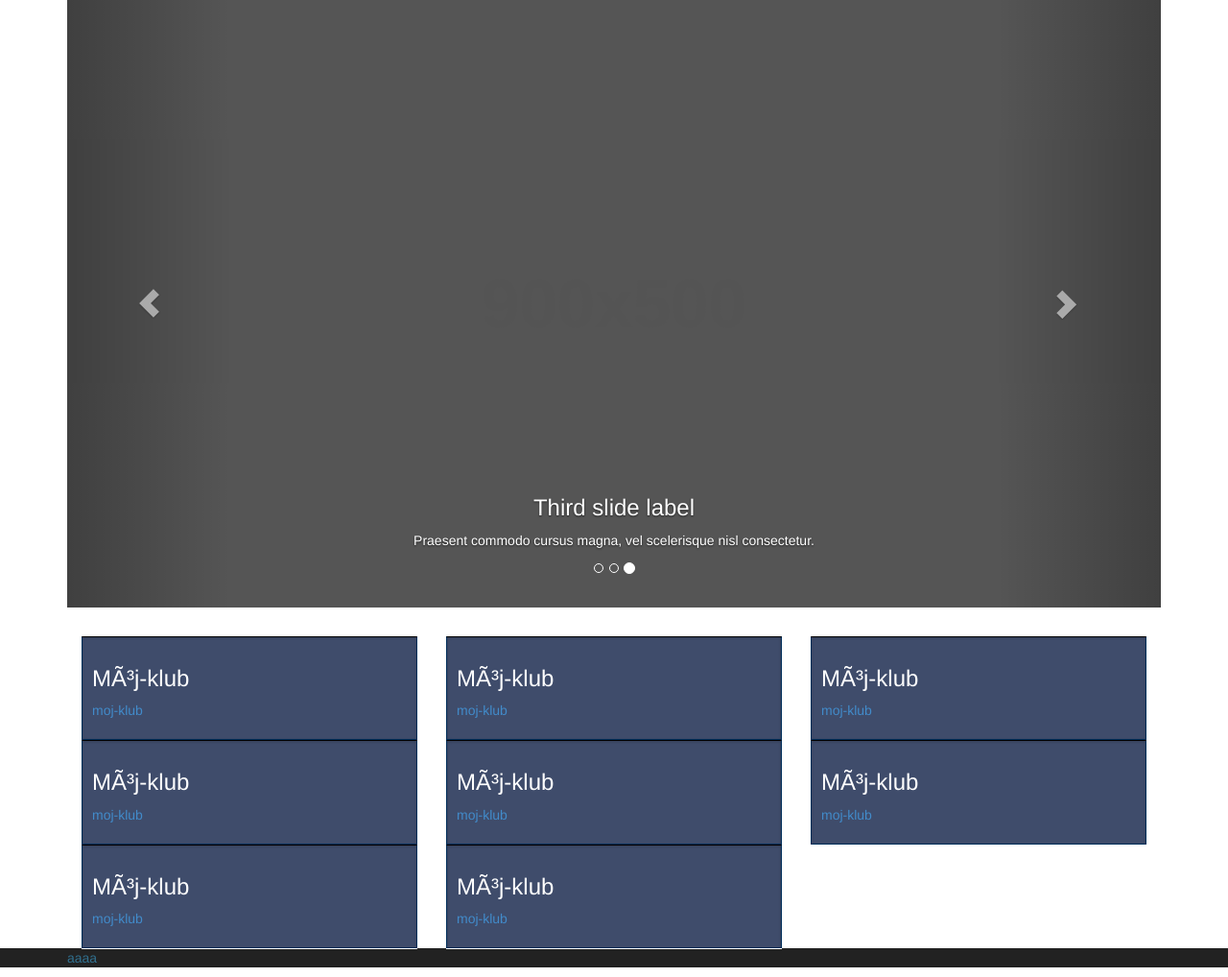
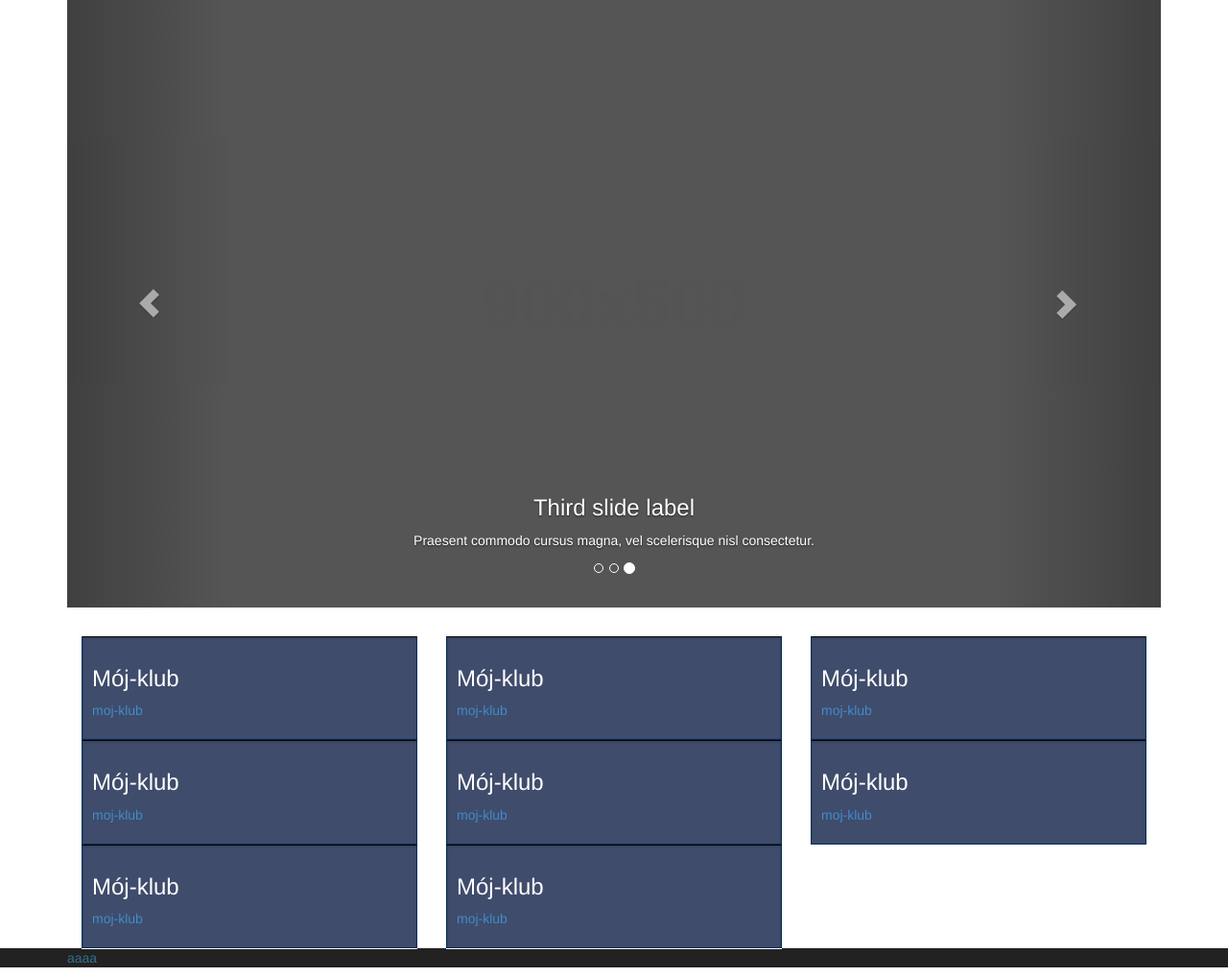
Before and after one commit to codecats-tutorials/djzakladnik, a Django app: page / in a window 1280 px wide. Shown: the part 110-1128 px from the top of the page at 96% size. Run offline with Django 3.2, Linux system fonts and the light colour scheme; parts of the project's set-up code (start-up, migrations or seed data) failed here and were passed over; some libraries are stand-ins or nearby versions.

Commit message:
template changed

```diff
--- a/bookmarks/templates/bookmarks/index.html
+++ b/bookmarks/templates/bookmarks/index.html
@@ -42,7 +42,7 @@
     <div class="row container bookmarks">
         <div class="col-md-4">
             <div>
-                <h3>MÃ³j-klub</h3>
+                <h3>Mój-klub</h3>
                 <p>
                     <a href="#">moj-klub</a>
                 </p>
@@ -50,7 +50,7 @@
         </div>
         <div class="col-md-4">
             <div>
-                <h3>MÃ³j-klub</h3>
+                <h3>Mój-klub</h3>
                 <p>
                     <a href="#">moj-klub</a>
                 </p>
@@ -58,7 +58,7 @@
         </div>
         <div class="col-md-4">
             <div>
-                <h3>MÃ³j-klub</h3>
+                <h3>Mój-klub</h3>
                 <p>
                     <a href="#">moj-klub</a>
                 </p>
@@ -66,7 +66,7 @@
         </div>
         <div class="col-md-4">
             <div>
-                <h3>MÃ³j-klub</h3>
+                <h3>Mój-klub</h3>
                 <p>
                     <a href="#">moj-klub</a>
                 </p>
@@ -74,7 +74,7 @@
         </div>
         <div class="col-md-4">
             <div>
-                <h3>MÃ³j-klub</h3>
+                <h3>Mój-klub</h3>
                 <p>
                     <a href="#">moj-klub</a>
                 </p>
@@ -82,7 +82,7 @@
         </div>
         <div class="col-md-4">
             <div>
-                <h3>MÃ³j-klub</h3>
+                <h3>Mój-klub</h3>
                 <p>
                     <a href="#">moj-klub</a>
                 </p>
@@ -90,7 +90,7 @@
         </div>
         <div class="col-md-4">
             <div>
-                <h3>MÃ³j-klub</h3>
+                <h3>Mój-klub</h3>
                 <p>
                     <a href="#">moj-klub</a>
                 </p>
@@ -98,7 +98,7 @@
         </div>
         <div class="col-md-4">
             <div>
-                <h3>MÃ³j-klub</h3>
+                <h3>Mój-klub</h3>
                 <p>
                     <a href="#">moj-klub</a>
                 </p>
```
